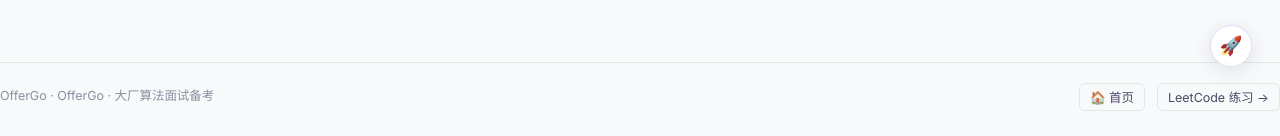
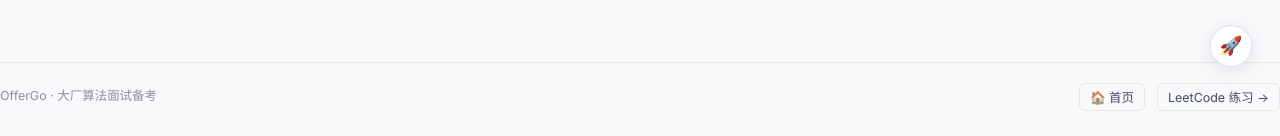
Before and after one commit to mingsm17518/OfferGo, a Jekyll site: the page built from CLAUDE.md, in a window 1280 px wide and 900 px high, scrolled down 2012 px. Shown: the part 761-897 px from the top of the window. Built offline with Jekyll 4.4.1, drawn with Linux system fonts in a browser that asks for light colours; our own code applies the rules of GitHub Pages for plain Markdown files; comment, search, counter and statistics services are not loaded.

Commit message:
Fix duplicate 'OfferGo' in docs layout footer
Co-Authored-By: Claude Opus 4.7 <noreply@anthropic.com>

```diff
--- a/_layouts/default.html
+++ b/_layouts/default.html
@@ -168,7 +168,7 @@
 
         <footer class="doc-footer">
             <div class="doc-footer-inner">
-                <span class="footer-desc">OfferGo · OfferGo · 大厂算法面试备考</span>
+                <span class="footer-desc">OfferGo · 大厂算法面试备考</span>
                 <span id="busuanzi_container_site_uv" class="footer-counter" style="display:none">
                     👤 第 <span id="busuanzi_value_site_uv" class="cv"></span> 位读者
                 </span>
```
